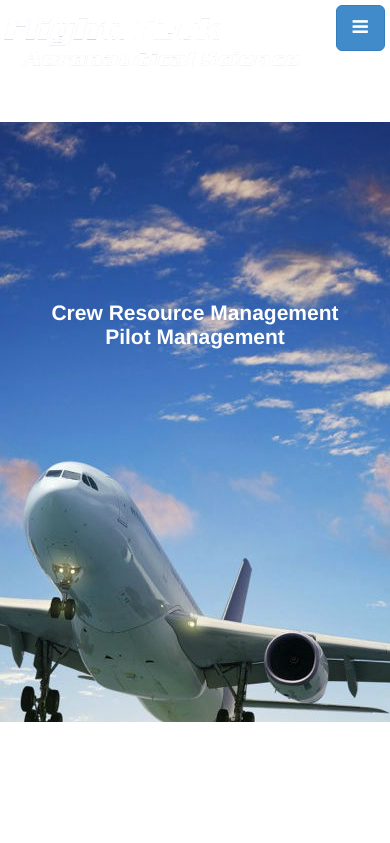
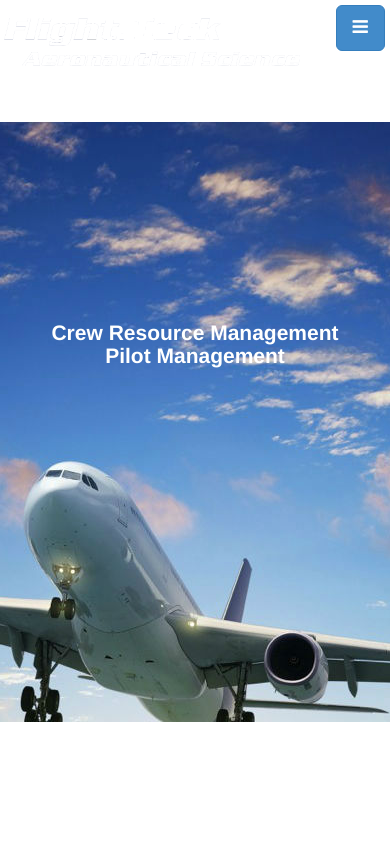
Before and after one commit to zrivest/cockpit_managment_promo_site, a PHP site: page / in a window 390 px wide; the page is wider, and only the part inside the window is pictured. Shown: the top 843 px of that part. Run offline with PHP 8.4, Linux system fonts and the light colour scheme.

Commit message:
messing with font

```diff
--- a/css/stylish-portfolio.css
+++ b/css/stylish-portfolio.css
@@ -300,7 +300,7 @@ i.scroll:hover {
   }
 
   .vert-text h1 {
-    padding-bottom: 50%;
+    padding-bottom: 40%;
     margin: 0;
     font-size: 150%;
     font-weight: 600;
```
